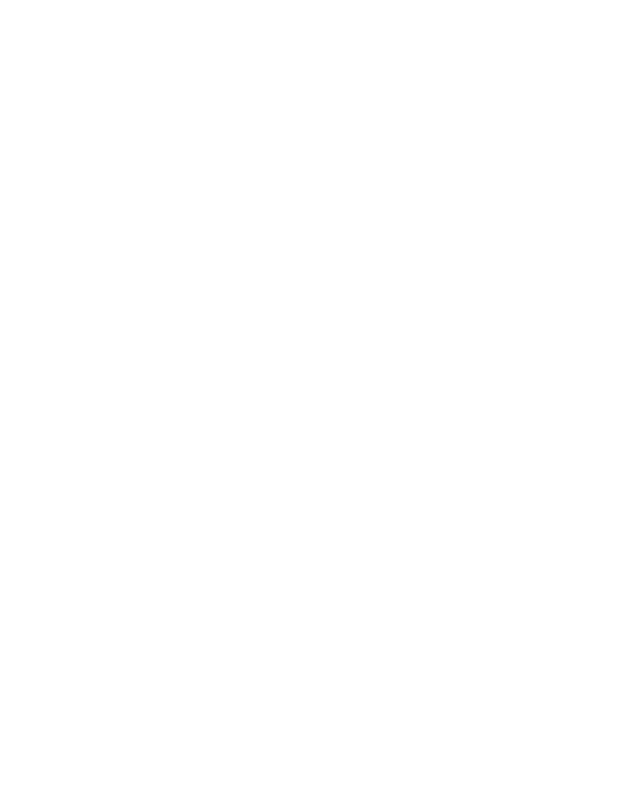
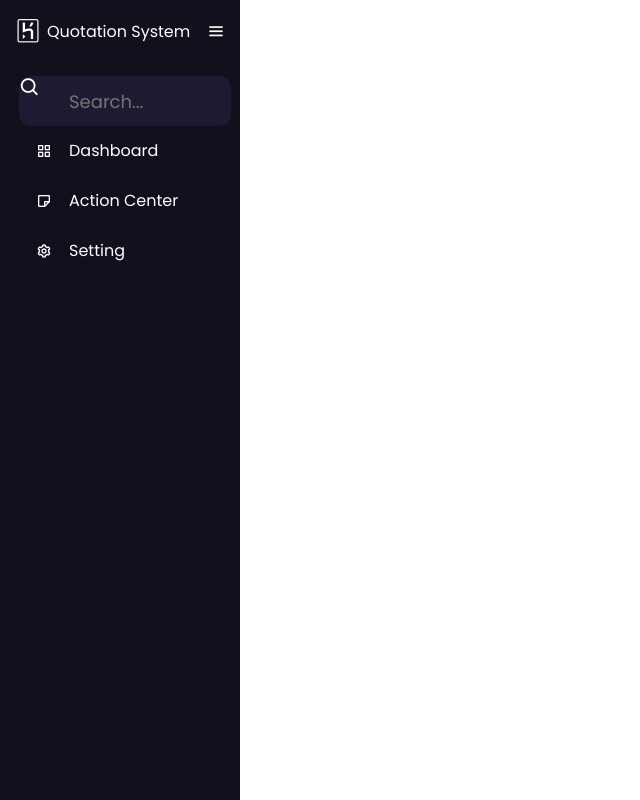
Before and after one commit to dientruong06/htmlCommit, a plain HTML site: page index.html in a window 1280 px wide. Shown: the whole page, without its empty margins (0-640 px from the left). Drawn offline with nearby package versions, Linux system fonts and the light colour scheme.

Commit message:
New update

```diff
--- a/index.html
+++ b/index.html
@@ -1,12 +1,66 @@
 <!DOCTYPE html>
 <html lang="en">
+
 <head>
     <meta charset="UTF-8">
     <meta http-equiv="X-UA-Compatible" content="IE=edge">
     <meta name="viewport" content="width=device-width, initial-scale=1.0">
-    <title>Document</title>
+    <title>Quotation management System</title>
+    <link rel="stylesheet" href="style.css">
+    <link rel="stylesheet" href='https://unpkg.com/boxicons@2.1.1/css/boxicons.min.css'>
 </head>
+
 <body>
+    <div class="slidebar">
+        <div class="logo_content">
+            <div class="logo">
+                <i class='bx bxl-heroku'></i>
+                <div class="logo_name">Quotation System</div>
+            </div>
+            <i class='bx bx-menu' id="btn"></i>
+        </div>
+        <ul class="nav_list">
+            <li>
+                <i class='bx bx-search'></i>
+                <input type="text" placeholder="Search...">
+                <!-- <span class="tooltip">Search</span> -->
+            </li>
+            <li>
+                <a href="#">
+                    <i class='bx bx-grid-alt'></i>
+                    <span class="link-name">Dashboard</span>
+                </a>
+                <!-- <span class="tooltip">Dashboard</span> -->
+            </li>
+            <li>
+                <a href="#">
+                    <i class='bx bx-note'></i>
+                    <span class="link-name">Action Center</span>
+                </a>
+                <!-- <span class="tooltip">Action Center</span> -->
+            </li>
+            <li>
+                <a href="#">
+                    <i class='bx bx-cog' ></i>
+                    <span class="link-name">Setting</span>
+                </a>
+                <!-- <span class="tooltip">Setting</span> -->
+            </li>
+        </ul>
+    </div>
+    <div class="profile_content">
+        <div class="profile">
+            <div class="profile_details">
+                <!-- <img src="profile.jpg" alt="" srcset=""> -->
+                <div class="name_role">
+                    <div class="name">Dien Truong</div>
+                    <div class="role">Normal user</div>
+                </div>
+            </div>
+        </div>
+        <i class='bx bx-log-out-circle' id="log_out"></i>
+    </div>
 
 </body>
+
 </html>
--- /dev/null
+++ b/style.css
@@ -0,0 +1,102 @@
+/* Google Fonts Import Link */
+@import url('https://fonts.googleapis.com/css2?family=Poppins:wght@300;400;500;600;700&display=swap');
+*{
+  margin: 0;
+  padding: 0;
+  box-sizing: border-box;
+  font-family: 'Poppins', sans-serif;
+}
+body{
+    position: relative;
+    min-height: 100vh;
+    width: 100%;
+    overflow: hidden;
+}
+.slidebar{
+    position: fixed;
+    top:0;
+    left:0;
+    height: 100%;
+    width: 240px;
+    background: #11101d;
+    padding: 6px 14px;
+}
+.slidebar .logo_content .logo{
+    color: #fff;
+    display: flex;
+    height: 50px;
+    width: 100%;
+    align-items: center;
+}
+.logo_content .logo i{
+    font-size: 28px;
+    margin-right: 5px;
+}
+.logo_content .logo .logo_name{
+    font-size: 2opx;
+    font-weight: 400;
+}
+.slidebar #btn{
+    position: absolute;
+    color: #fff;
+    left: 90%;
+    top: 6px;
+    font-size: 20px;
+    height: 50px;
+    width: 50px;
+    text-align: center;
+    line-height: 50px;
+    transform: translateX(-50%);
+}
+.slidebar ul{
+    margin-top: 20px;
+}
+.slidebar ul li{
+    position: relative;
+    height: 50px;
+    width: 100%;
+    margin: 0 5px;
+    list-style: none;
+    line-height: 50px;
+}
+.slidebar ul li input{
+    position: absolute;
+    height:100%;
+    width: 100%;
+    left:0;
+    top: 0;
+    outline:none;
+    border: none;
+    border-radius: 12px;
+    background:#1d1b31;
+    padding-left: 50px;
+    font-size: 18px;
+    color:#fff;
+}
+.slidebar ul li .bx-search{
+    position: absolute;
+    z-index: 99;
+    color: #fff;
+    font-size: 22px;
+}
+.slidebar ul li a{
+    color: #fff;
+    display: flex;
+    align-items: center;
+    text-decoration: none;
+    transition: all 0.4s ease;
+    border-radius: 12px;
+    border: none;
+    background:#11101d;
+}
+.slidebar ul li a:hover{
+    color: #11101d;
+    background: #fff;
+}
+.slidebar ul li a i{
+    height: 50px;
+    min-width: 50px;
+    border-radius: 12px;
+    line-height: 50px;
+    text-align: center;
+}
```
